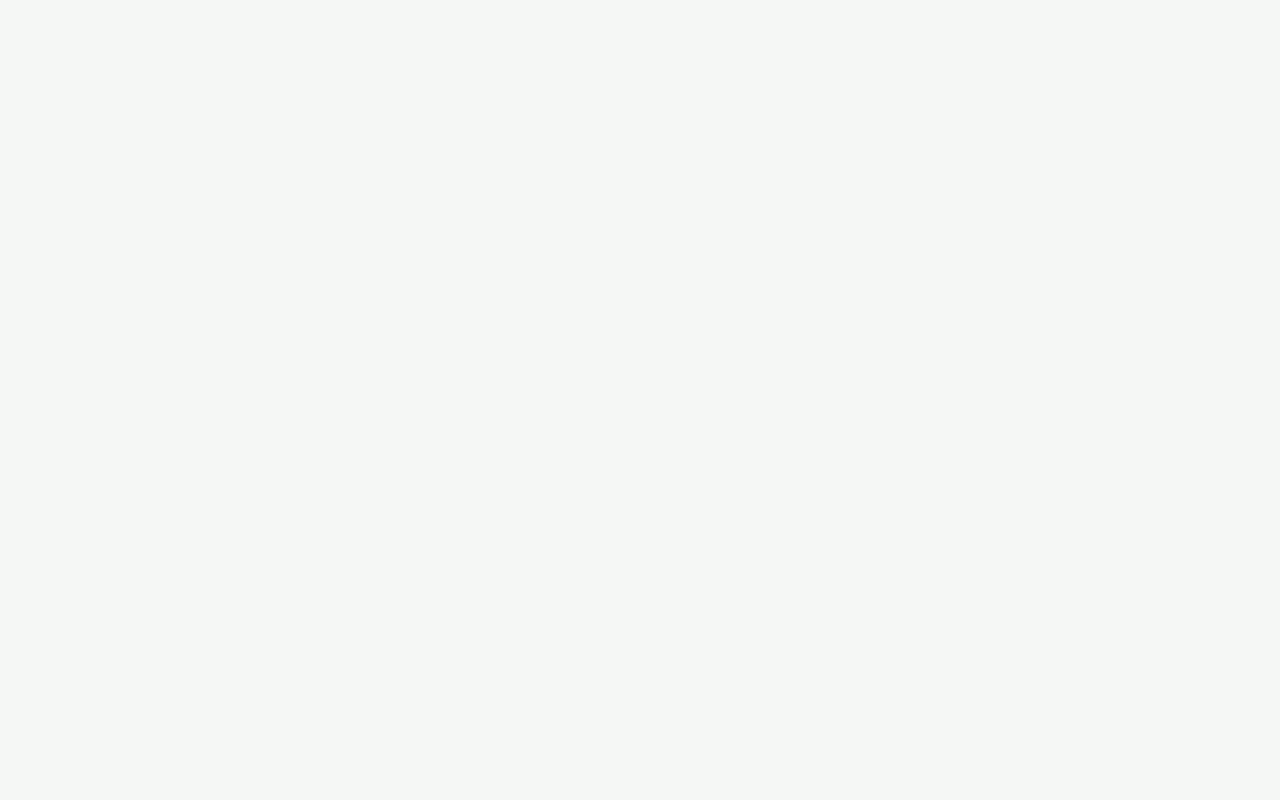
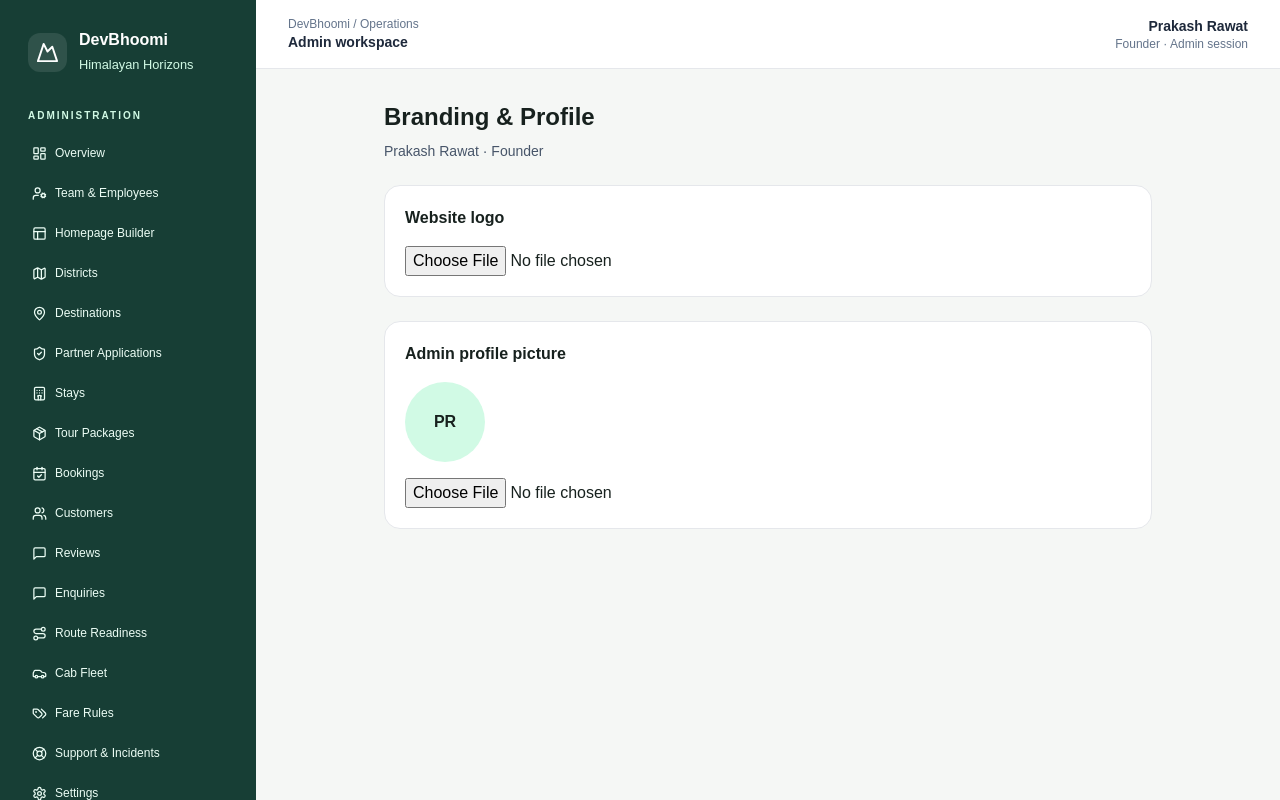
Before and after one commit to prakashrawatitgopeshwar-cmd/Devbhoomi-Uttarakhand-, a Next.js app: page /admin/branding in a window 1280 px wide. Before the commit this address had no page. Built offline with nearby package versions, Linux system fonts and the light colour scheme; no server answers; the database is empty.

Commit message:
Add branding and admin profile upload page

```diff
--- /dev/null
+++ b/src/app/admin/branding/page.tsx
@@ -0,0 +1,10 @@
+"use client";
+import { useEffect, useState } from "react";
+import { createBrowserClient } from "@supabase/ssr";
+const db=createBrowserClient(process.env.NEXT_PUBLIC_SUPABASE_URL!,process.env.NEXT_PUBLIC_SUPABASE_ANON_KEY??process.env.NEXT_PUBLIC_SUPABASE_PUBLISHABLE_KEY!);
+export default function BrandingPage(){
+ const [logo,setLogo]=useState("");const [avatar,setAvatar]=useState("");const [msg,setMsg]=useState("");const [busy,setBusy]=useState("");
+ useEffect(()=>{db.from("site_settings").select("setting_key,value_text").in("setting_key",["site_logo_url","admin_profile_url"]).then(({data})=>{for(const r of data??[]){if(r.setting_key==="site_logo_url")setLogo(r.value_text??"");if(r.setting_key==="admin_profile_url")setAvatar(r.value_text??"")}})},[]);
+ async function upload(kind:"site_logo_url"|"admin_profile_url",file?:File){if(!file)return;if(!["image/png","image/jpeg","image/webp","image/svg+xml"].includes(file.type)||file.size>5*1024*1024){setMsg("PNG, JPG, WEBP ya SVG; file 5 MB se chhoti honi chahiye.");return}setBusy(kind);setMsg("");const path=kind+"-"+Date.now()+"-"+file.name.replace(/[^a-zA-Z0-9._-]/g,"");const up=await db.storage.from("devbhoomi-branding").upload(path,file,{contentType:file.type});if(up.error){setMsg("Upload failed: "+up.error.message);setBusy("");return}const url=db.storage.from("devbhoomi-branding").getPublicUrl(path).data.publicUrl;const save=await db.from("site_settings").upsert({setting_key:kind,value_text:url,description:kind==="site_logo_url"?"Shared public website logo":"Admin profile picture"},{onConflict:"setting_key"});if(save.error)setMsg("Image uploaded, setting save failed: "+save.error.message);else{kind==="site_logo_url"?setLogo(url):setAvatar(url);setMsg("Image saved. Public website must read site_logo_url to show this logo.");}setBusy("")}
+ return <div className="mx-auto max-w-3xl space-y-6"><div><h1 className="text-2xl font-bold">Branding & Profile</h1><p className="mt-2 text-sm text-slate-600">Prakash Rawat · Founder</p></div><section className="space-y-4 rounded-2xl border bg-white p-5"><h2 className="font-semibold">Website logo</h2>{logo&&<img src={logo} alt="Current logo" className="h-20 max-w-56 object-contain"/>}<input type="file" accept="image/png,image/jpeg,image/webp,image/svg+xml" disabled={!!busy} onChange={e=>upload("site_logo_url",e.target.files?.[0])}/>{busy==="site_logo_url"&&<p>Uploading…</p>}</section><section className="space-y-4 rounded-2xl border bg-white p-5"><h2 className="font-semibold">Admin profile picture</h2>{avatar?<img src={avatar} alt="Admin profile" className="h-20 w-20 rounded-full object-cover"/>:<div className="flex h-20 w-20 items-center justify-center rounded-full bg-emerald-100 font-bold">PR</div>}<input type="file" accept="image/png,image/jpeg,image/webp,image/svg+xml" disabled={!!busy} onChange={e=>upload("admin_profile_url",e.target.files?.[0])}/>{busy==="admin_profile_url"&&<p>Uploading…</p>}</section>{msg&&<p role="status" className="rounded-xl bg-slate-100 p-3 text-sm">{msg}</p>}</div>
+}
```
